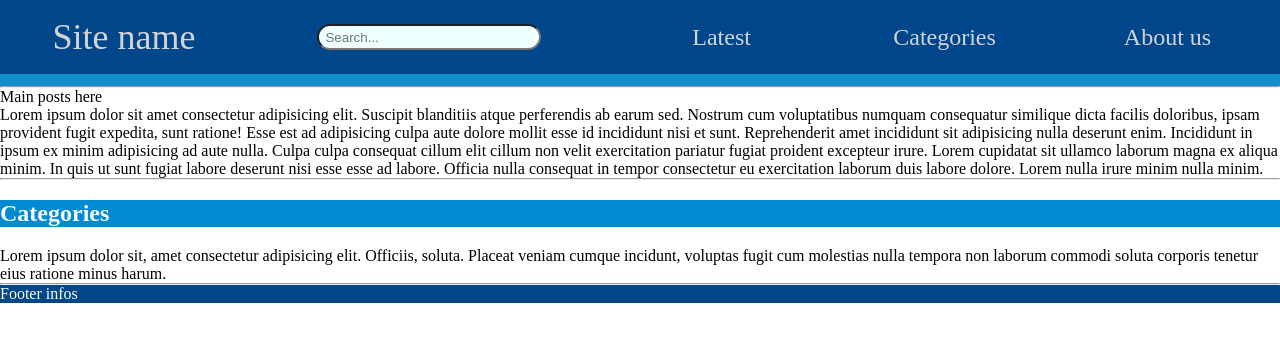
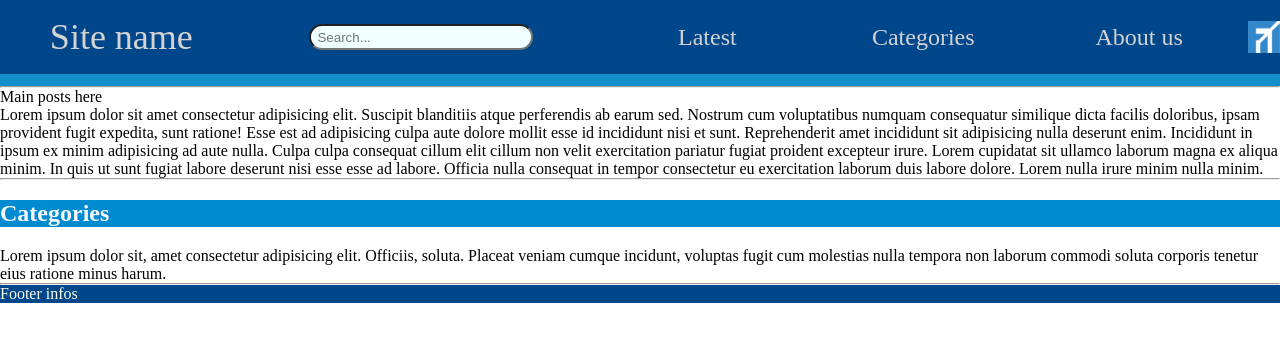
Before and after one commit to Software-Engineering-E4/Shared, a PHP site: the page made by Front-end files/homepage.html in a window 1280 px wide. Shown: the top 342 px of the page. Run offline with PHP 8.4, Linux system fonts and the light colour scheme.

Commit message:
Logo added

```diff
--- a/Front-end files/homepage.html
+++ b/Front-end files/homepage.html
@@ -32,6 +32,11 @@
                     <a class="list" href="about.html">About us</a>
                 </li>
             </ul>
+            <a href="https://www.info.uaic.ro" class="faculty"> <img src="images/logo-fii.png" alt="University logo"
+                    class="faculty_logo">
+            </a>
+
+            <!-- responsive website -->
             <img src="./btn1.png" alt="" class="menu-btn">
 
         </nav>
@@ -42,7 +47,7 @@
     <script>
         const menuBtn = document.querySelector('.menu-btn')
         const navlinks = document.querySelector('.container')
-        menuBtn.addEventListener('click',()=>{
+        menuBtn.addEventListener('click', () => {
             navlinks.classList.toggle('mobile-menu')
         })
     </script>
--- a/Front-end files/styles/homepage.css
+++ b/Front-end files/styles/homepage.css
@@ -112,6 +112,17 @@ li.about:hover{
     transition: 500ms;
 }
 
+a.faculty{
+    background-color: white;
+
+    display: flex;
+}
+img.faculty_logo{
+    align-self: center;
+    height: 2rem;
+    width: 2rem;
+}
+
 /*
 div.news{
     background-color: white;
@@ -192,7 +203,7 @@ h2{
 
 @media (max-width: 850px){
     nav {
-        padding: 0;
+        padding: 0rem;
     }
     .menu-btn{
         display: block;
```
Also changed, not shown: Front-end files/images/logo-fii.png (added).
